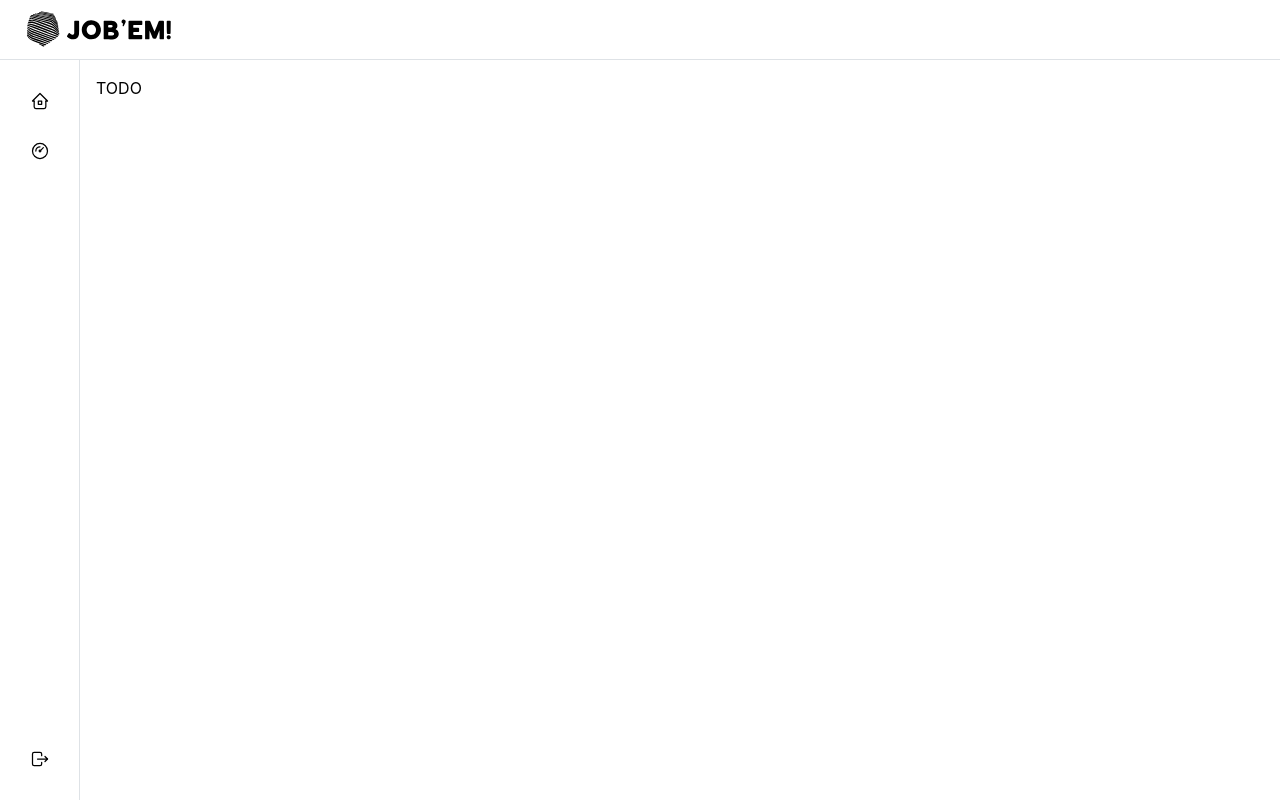
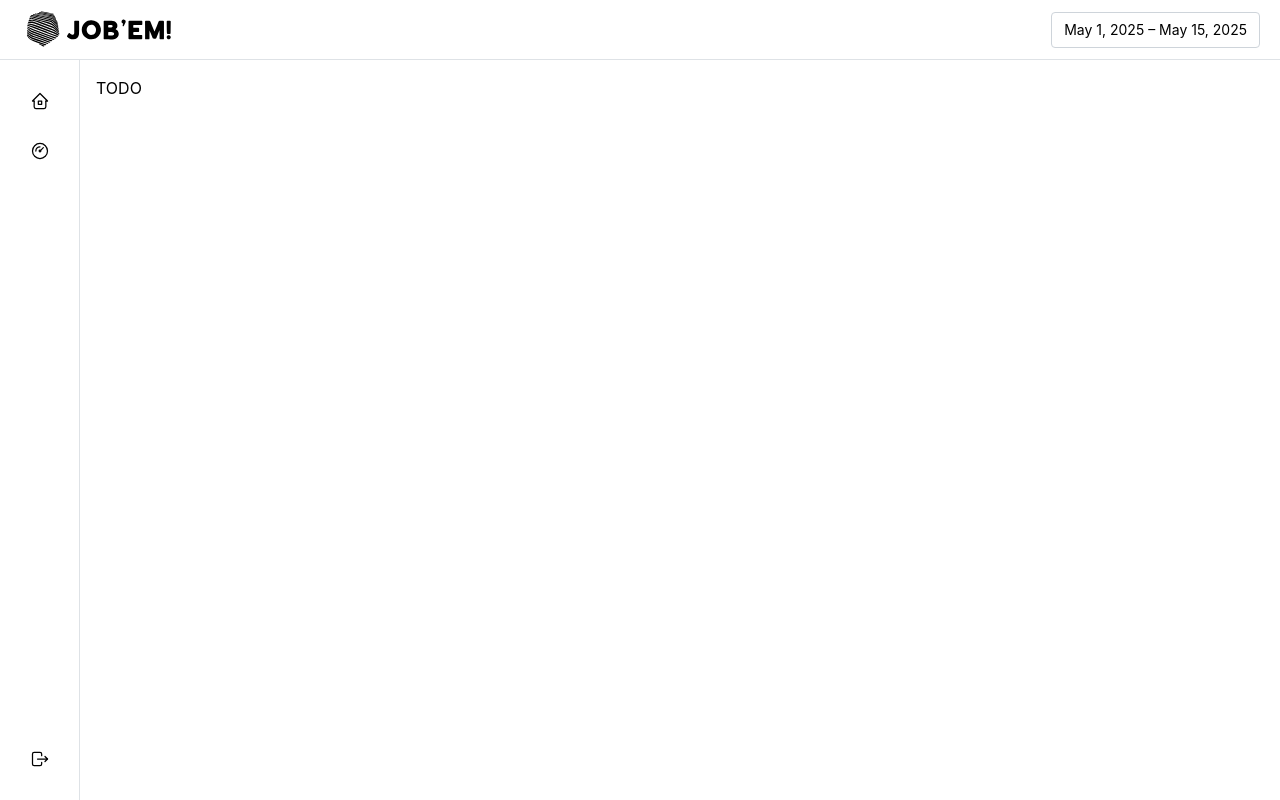
Before and after one commit to kajetansw/job-em, a Next.js app: page /companies in a window 1280 px wide. Built offline with nearby package versions, Linux system fonts and the light colour scheme.

Commit message:
feat: added filter date range, connected to context

```diff
--- a/package.json
+++ b/package.json
@@ -12,9 +12,11 @@
   "dependencies": {
     "@mantine/charts": "^8.0.1",
     "@mantine/core": "^8.0.0",
+    "@mantine/dates": "^8.0.1",
     "@mantine/hooks": "^8.0.0",
     "@supabase/ssr": "^0.6.1",
     "@tabler/icons-react": "^3.33.0",
+    "dayjs": "^1.11.13",
     "lodash": "^4.17.21",
     "luxon": "^3.6.1",
     "next": "15.3.2",
--- a/src/app/layout.tsx
+++ b/src/app/layout.tsx
@@ -8,6 +8,7 @@ import type { Metadata } from "next";
 import "./globals.css";
 import "@mantine/core/styles.css";
 import "@mantine/charts/styles.css";
+import "@mantine/dates/styles.css";
 
 const theme = createTheme({
   /** Put your mantine theme override here */
--- /dev/null
+++ b/src/components/LayoutShell/FiltersDateRangePicker.tsx
@@ -0,0 +1,26 @@
+"use client";
+
+import { useFilters } from "@/context/filters";
+import { DatePickerInput } from "@mantine/dates";
+import { DateTime } from "luxon";
+
+export const FiltersDateRangePicker = () => {
+  const { dateRange } = useFilters();
+  const start = dateRange.start.toISODate();
+  const end = dateRange.end.toISODate();
+
+  return (
+    <DatePickerInput
+      type="range"
+      placeholder="Pick dates range"
+      value={[start, end]}
+      onChange={([startDateISO, endDateISO]) =>
+        dateRange.set(
+          DateTime.fromISO(startDateISO),
+          DateTime.fromISO(endDateISO),
+        )
+      }
+      mr="lg"
+    />
+  );
+};
--- a/src/components/LayoutShell/LayoutShell.tsx
+++ b/src/components/LayoutShell/LayoutShell.tsx
@@ -4,7 +4,6 @@ import { signOutAction } from "@/app/actions";
 import {
   AppShell,
   Burger,
-  Container,
   Flex,
   Stack,
   Text,
@@ -18,6 +17,7 @@ import "./LayoutShell.css";
 import Image from "next/image";
 import { redirect } from "next/navigation";
 import { match } from "ts-pattern";
+import { FiltersDateRangePicker } from "./FiltersDateRangePicker";
 
 const menuItems = [
   { icon: IconHome2, label: "Home", href: "/" },
@@ -65,7 +65,7 @@ export default function LayoutShell({ children }: Props) {
             size="sm"
           />
           <Image src="/logo.svg" alt="Logo" width={210} height={60} />
-          <Container w={39} h={60} m={0} />
+          <FiltersDateRangePicker />
         </Flex>
       </AppShell.Header>
 
```
Also changed, not shown: 1 other file (tests, documents, lock files or other folders).
